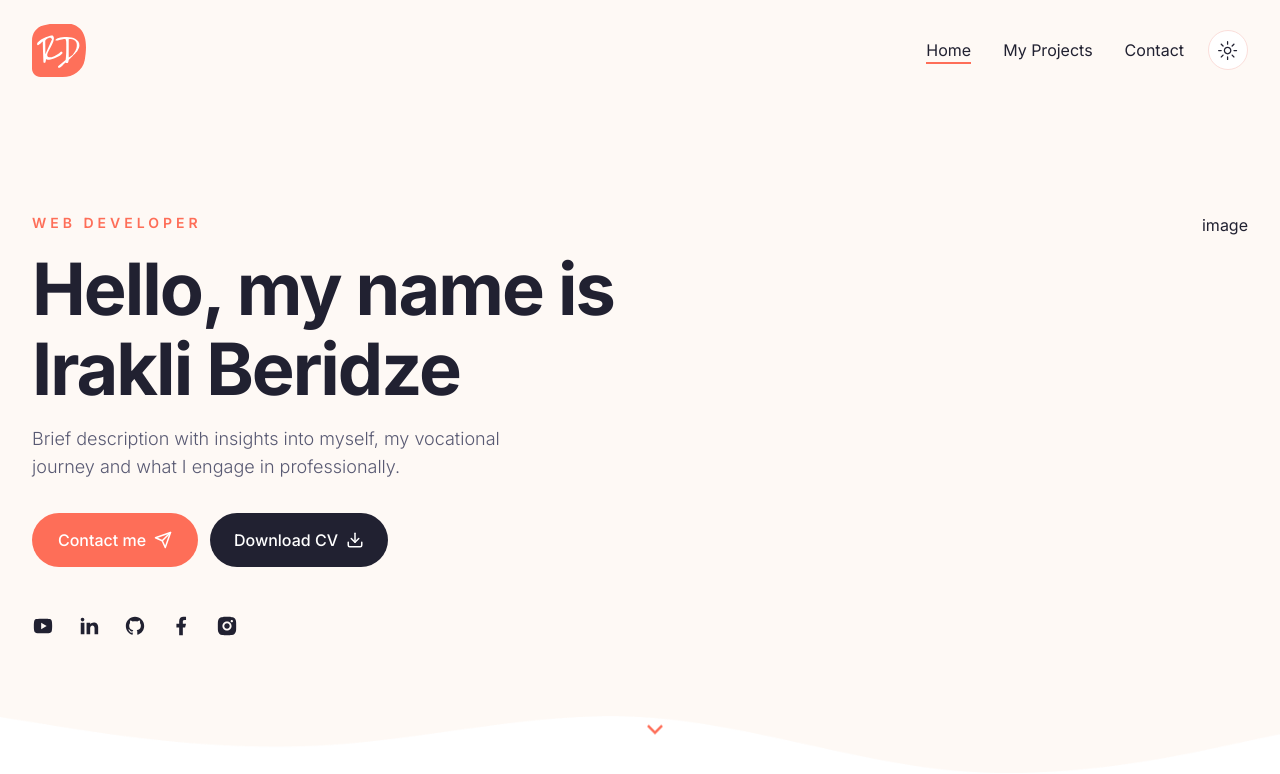
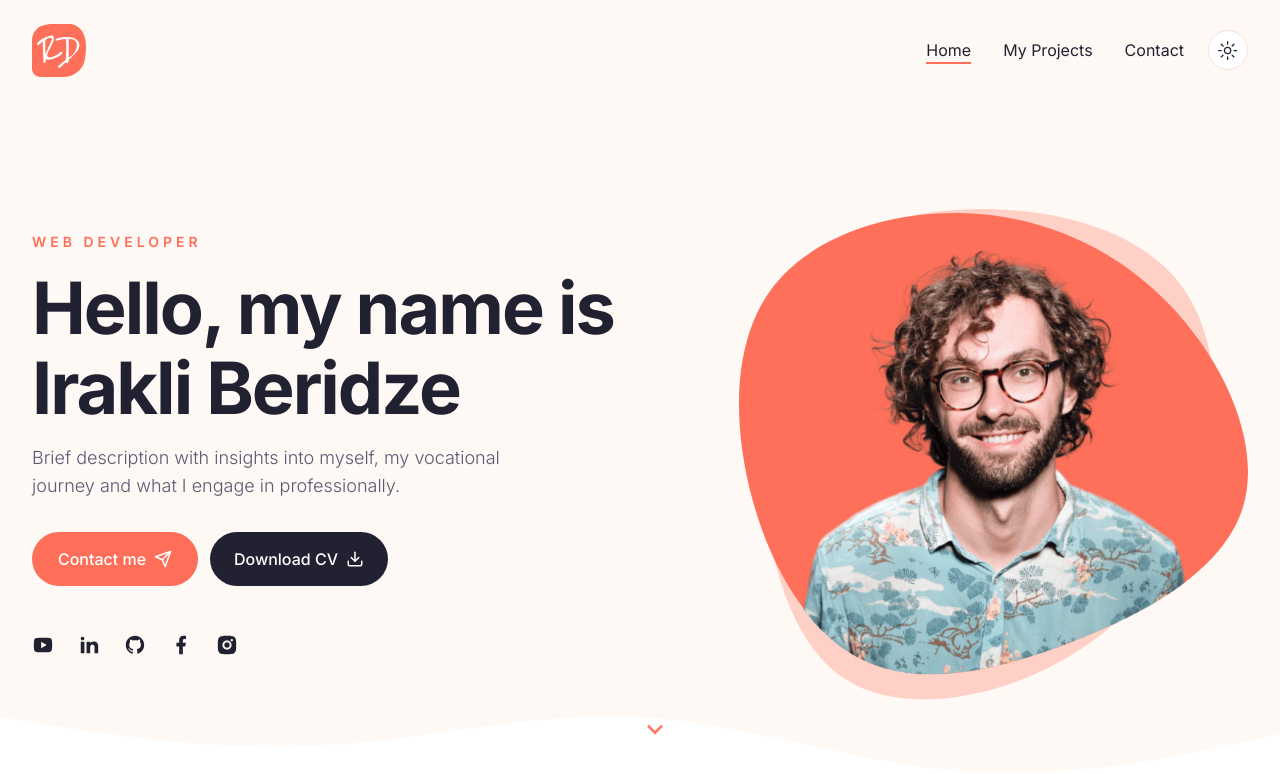
Before and after one commit to irakli85/Portfolio, a Next.js app: page / in a window 1280 px wide. Shown: the top 774 px of the page. Built offline with nearby package versions, Linux system fonts and the light colour scheme.

Commit message:
first commit

```diff
--- a/components/DevImg.jsx
+++ b/components/DevImg.jsx
@@ -1,8 +1,10 @@
-import React from 'react'
+import Image from "next/image"
 
-const DevImg = () => {
+const DevImg = ({containerStyles, imgSrc}) => {
   return (
-    <div>DevImg</div>
+    <div className={`${containerStyles}`}>
+      <Image src={imgSrc} fill priority alt=""/>
+    </div>
   )
 }
 
--- a/components/Hero.jsx
+++ b/components/Hero.jsx
@@ -34,7 +34,10 @@
                     <Socials containerStyles='flex gap-x-6 mx-auto xl:mx-0' iconsStyles='text-foreground text-[22px] hover:text-primary transition-all'/>
                 </div>
                  {/* image */}
-                 <div className="hidden xl:flex relative">image</div>
+                 <div className="hidden xl:flex relative">
+                    <div className="bg-hero_shape2_light dark:bg-hero_shape2_dark w-[500px] h-[500px] bg-no-repeat absolute -top-1 -right-2"></div>
+                    <DevImg containerStyles='bg-hero_shape w-[510px] h-[462px] bg-no-repeat relative bg-bottom' imgSrc='/hero/developer.png'/>
+                 </div>
                  {/* icon */}
                  <div className="hidden md:flex absolute left-2/4 bottom-44 xl:bottom-12 animate-bounce">
                     <RiArrowDownSLine className="text-3xl text-primary"/>
--- a/tailwind.config.js
+++ b/tailwind.config.js
@@ -75,7 +75,10 @@
         "accordion-up": "accordion-up 0.2s ease-out",
       },
       backgroundImage: {
-        hero: 'url(/hero/hero-bg.png)'
+        hero: 'url(/hero/hero-bg.png)',
+        hero_shape: 'url(/hero/shape-1.svg)',
+        hero_shape2_light: 'url(/hero/shape-2-light.svg)',
+        hero_shape2_dark: 'url(/hero/shape-2-dark.svg)',
       }
     },
   },
```
Also changed, not shown: public/hero/developer2.png (added).
